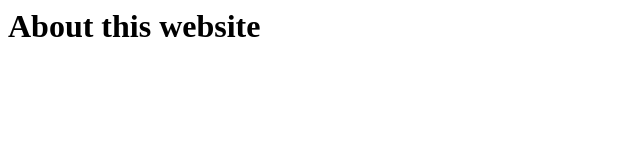
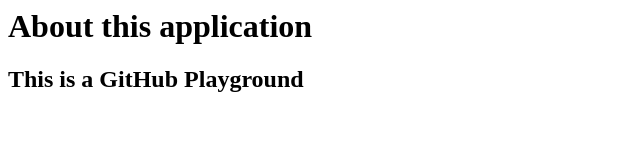
Before and after one commit to grchap/greeter, a plain HTML site: page about.html in a window 1280 px wide. Shown: the whole page, without its empty margins (0-640 px from the left). Drawn offline with Linux system fonts and the light colour scheme.

Commit message:
Added GitHub Playground

```diff
--- a/about.html
+++ b/about.html
@@ -1,8 +1,9 @@
 <html>
 	<head>
-		<title>About this website</title>
+		<title>About this web application</title>
 	</head>
 <body>
-	<h1> About this website </h1>
+	<h1> About this application </h1>
+	<h2> This is a GitHub Playground </h2>
 </body>
 </html>
```
